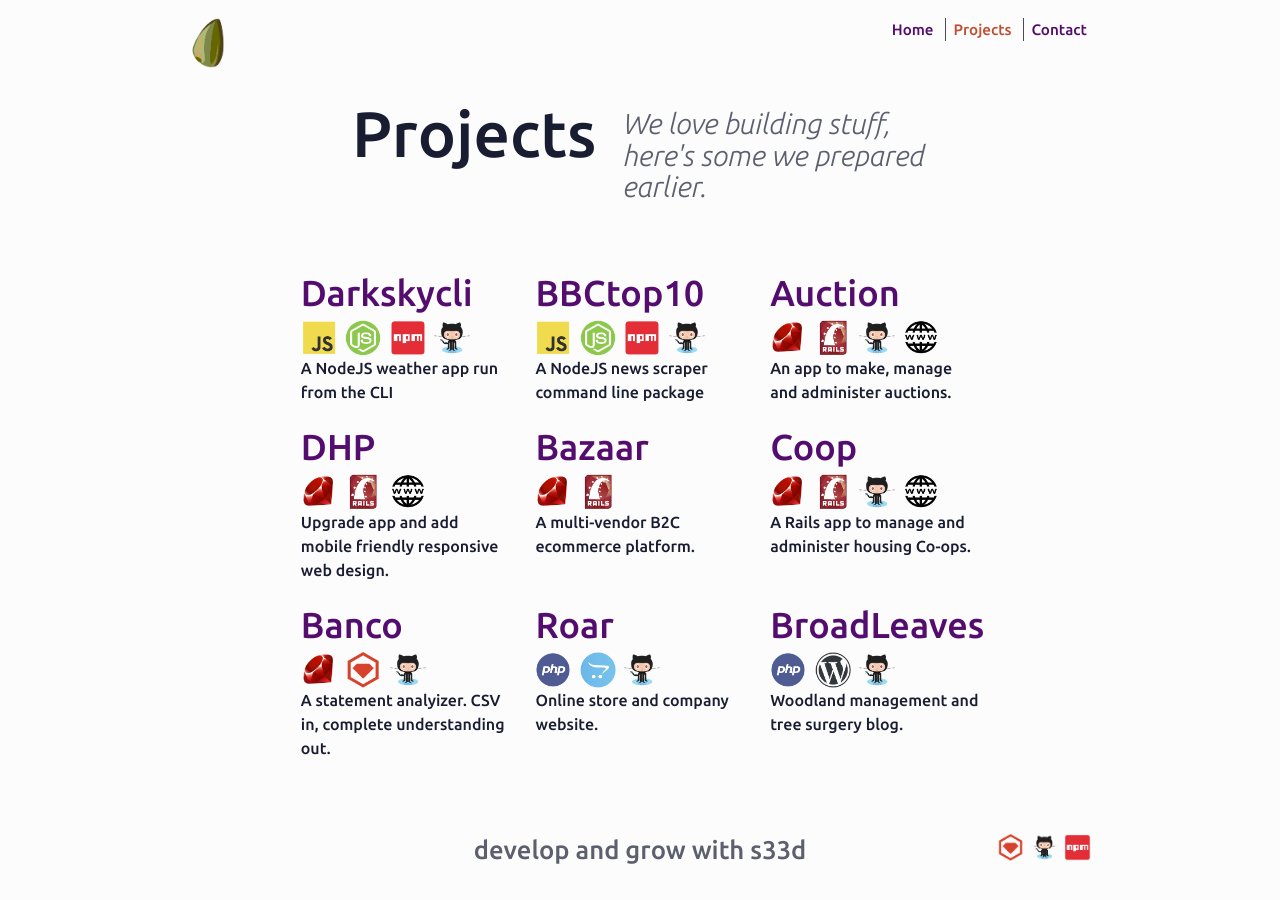
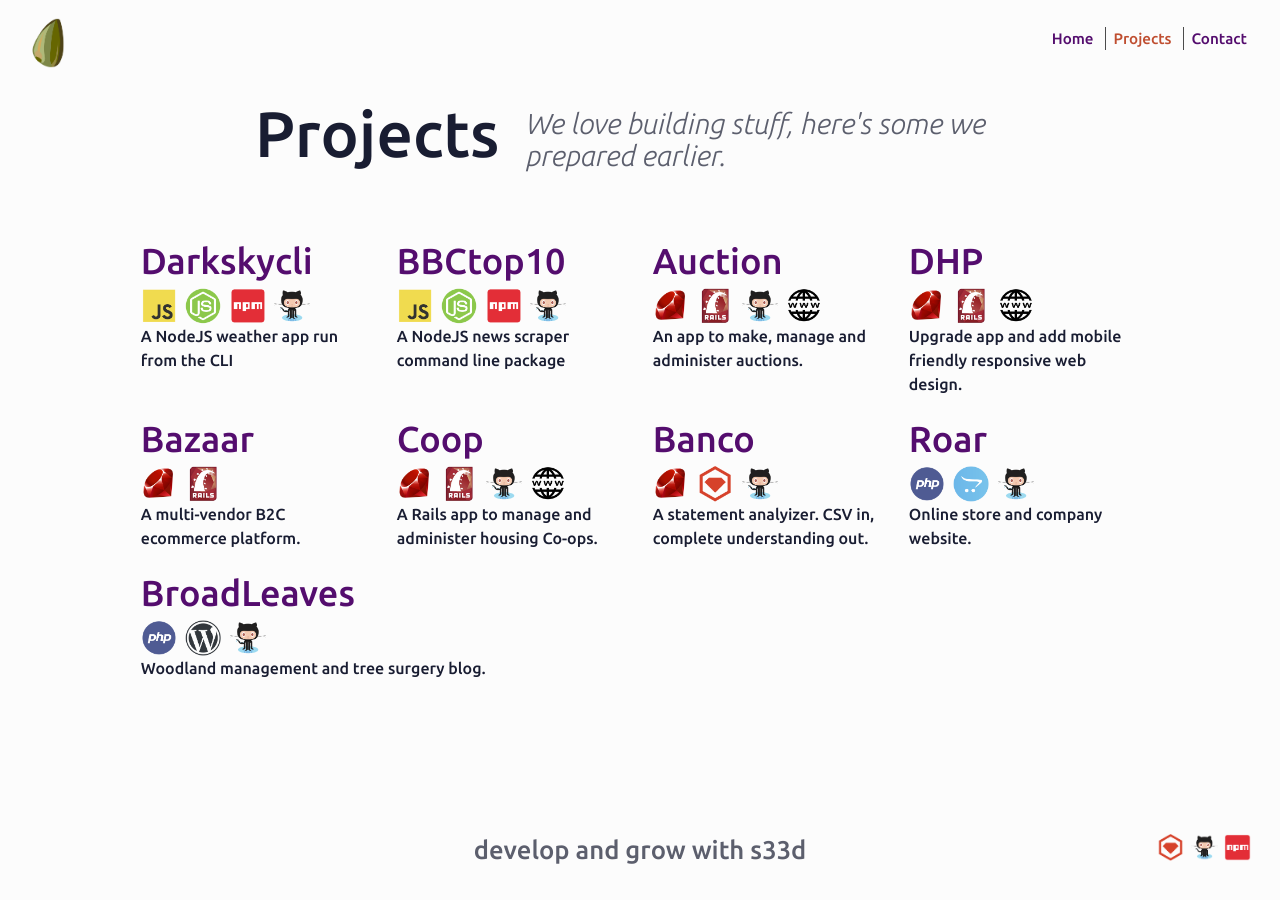
Before and after one commit to s33dco/s33dsite, a Jekyll site: the page built from projects/index.html, in a window 1280 px wide. Built offline with Jekyll 4.4.1, drawn with Linux system fonts in a browser that asks for light colours; nearby versions of some CDN libraries.

Commit message:
css tweaks

```diff
--- a/css/main.css
+++ b/css/main.css
@@ -57,7 +57,7 @@
     flex-direction: column;
     font-family: 'Ubuntu', sans-serif;
     margin: 0 auto;
-    max-width: 960px;
+   /* max-width: 960px;*/
     min-height: 100vh;
   }
 
@@ -93,7 +93,7 @@
   .header {
     background: #fcfcfc;
     position: fixed;
-    max-width: 960px;
+  /*  max-width: 960px;*/
     width: 100%;
     z-index: 20;
   }
@@ -115,11 +115,16 @@
 
   }
 
-  .nav-links {
-    display: inline-block;
-    float: right;
+  nav {
+    display: block;
+    text-align: right;
     line-height: 1;
-    margin: 2vh 2vw;
+    margin-top: 3vh;
+    width: 100%;
+  }
+
+  ul.header-nav.nav-links {
+    padding-right: 2vw;
   }
 
   .header-nav > li{
@@ -247,13 +252,12 @@
   .project {
     flex :1;
     margin: 1vh 1vw 0;
-    min-width: 25%;
-    box-sizing: border-box;
   }
 
   .project-title h2 {
     display : block;
     font-size: 4vh;
+    width : 18vw;
   }
 
   .project-title h2.project-name {
@@ -378,6 +382,7 @@
   .project-title h2 {
     display : inline-block;
     font-size: 4vh;
+    width : 80vw;
   }
 
   .project .links {
```
Also changed, not shown: 1 other file.
